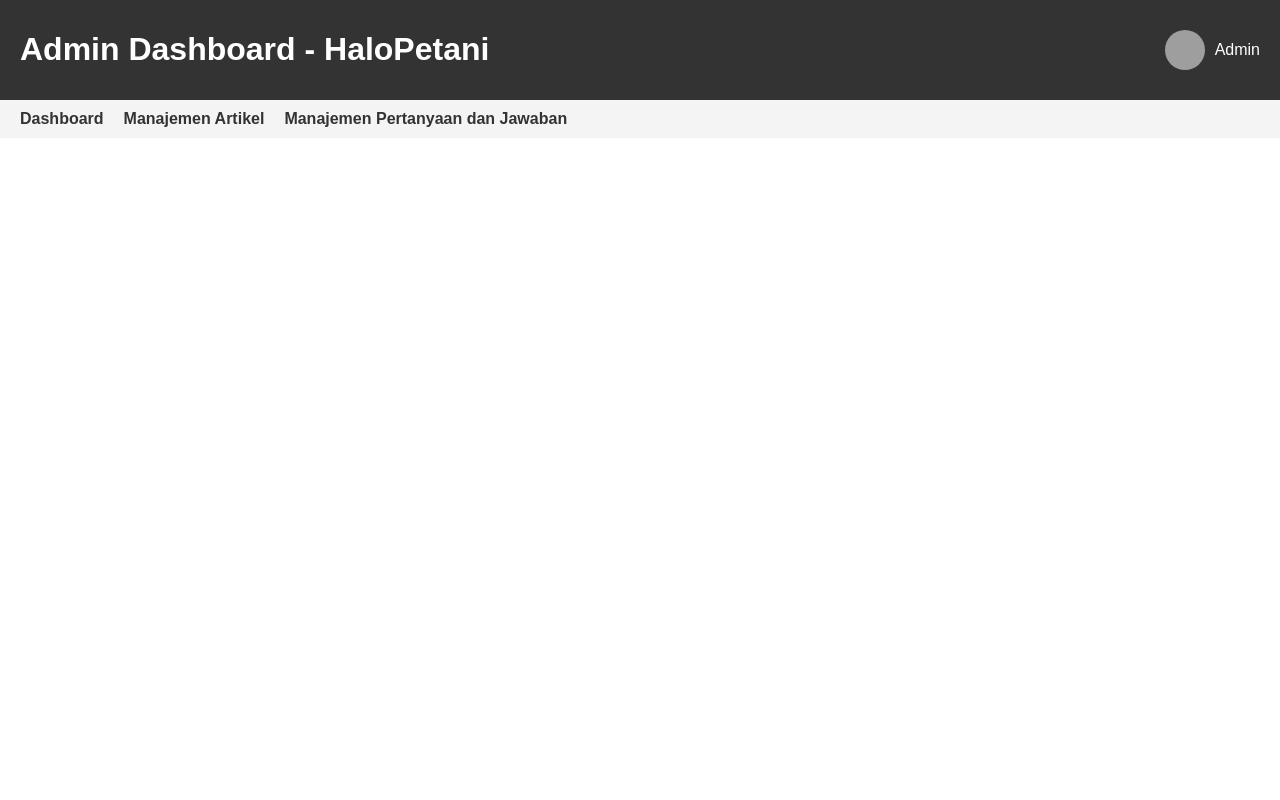
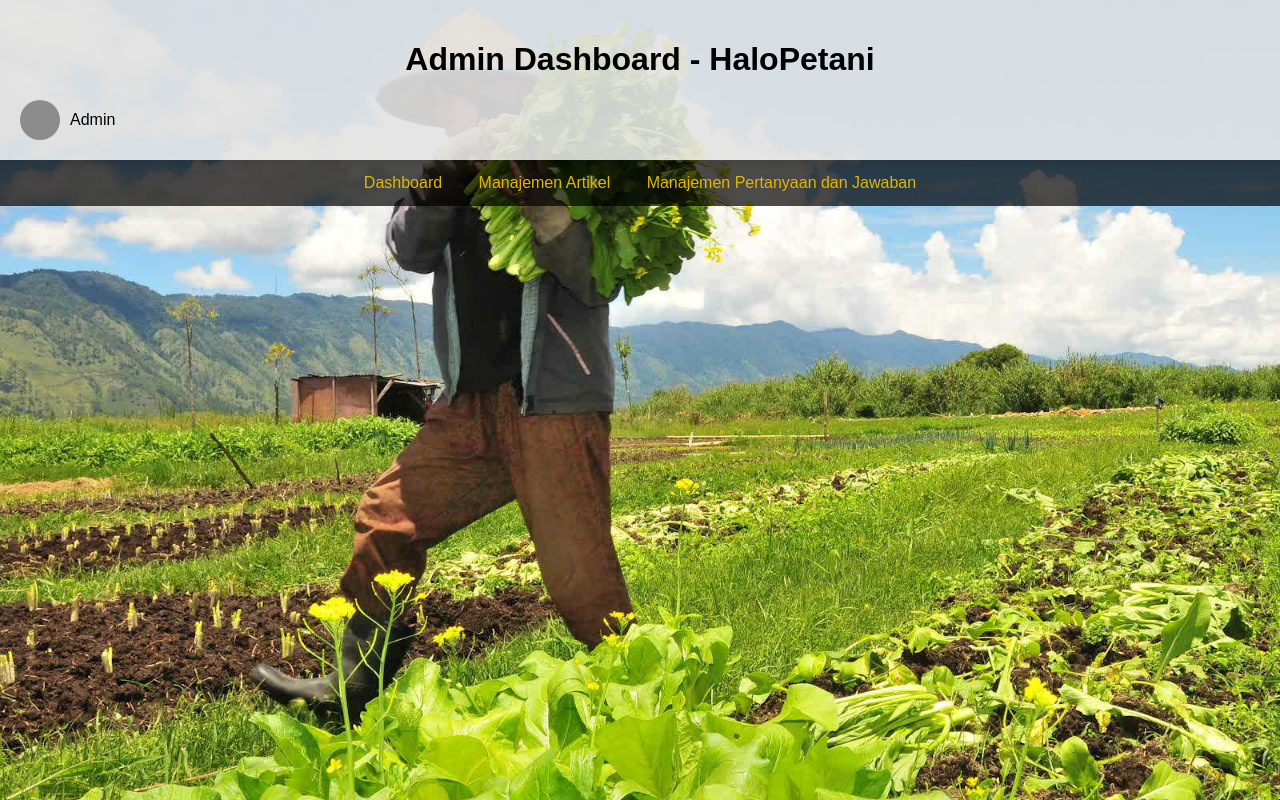
Before and after one commit to AgilHD/HaloPetani, a PHP site: page /adminpage.php in a window 1280 px wide. Run offline with PHP 8.4, Linux system fonts and the light colour scheme; grey boxes are pictures that could not be loaded.

Commit message:
Update adminpage.php

```diff
--- a/haloPetani/adminpage.php
+++ b/haloPetani/adminpage.php
@@ -1,7 +1,6 @@
 <?php
-// Simulasi pengambilan data pengguna dari database HaloPetani
-$nama_pengguna = "John Doe"; // Ganti dengan nama pengguna dari database
-$foto_profil = "foto_profil.jpg"; // Ganti dengan nama foto profil dari database
+$nama_pengguna = "Admin";
+$foto_profil = "foto_profil.jpg";
 ?>
 
 <!DOCTYPE html>
@@ -12,21 +11,28 @@
     <title>Admin Dashboard - HaloPetani</title>
     <style>
         body {
+            margin: 0;
             font-family: Arial, sans-serif;
-            margin: 0;
-            padding: 0;
+            background-image: url('petani1.jpg');
+            background-size: cover;
+            animation: backgroundAnimation 20s infinite alternate;
         }
         .container {
             display: flex;
             flex-direction: column;
             height: 100vh;
         }
+        @keyframes backgroundAnimation {
+            0% { filter: brightness(1); }
+            100% { filter: brightness(0.8); }
+        }
+
         header {
-            background-color: #333;
-            color: #fff;
-            padding: 10px 20px;
-            display: flex;
-            justify-content: space-between;
+            background-color: rgba(255, 255, 255, 0.9);
+            padding: 20px;
+            text-align: center;
+            box-shadow: 0 4px 8px rgba(0, 0, 0, 0.1);
+            animation: fadeIn 2s ease-in-out;
         }
         .profile-section {
             display: flex;
@@ -38,23 +44,51 @@
             border-radius: 50%;
             margin-right: 10px;
         }
-        nav {
-            background-color: #f4f4f4;
-            padding: 10px 20px;
-        }
         nav ul {
             list-style-type: none;
+            padding: 0;
             margin: 0;
-            padding: 0;
-            display: flex;
+            background-color: rgba(0, 0, 0, 0.7);
+            overflow: hidden;
+            text-align: center;
+            animation: slideIn 1s ease-in-out;
         }
+
+        @keyframes slideIn {
+            from { transform: translateY(-100%); }
+            to { transform: translateY(0); }
+        }
+
         nav ul li {
-            margin-right: 20px;
+            display: inline-block;
         }
+
         nav ul li a {
+            display: block;
+            color: #ffcc00;
+            text-align: center;
+            padding: 14px 16px;
             text-decoration: none;
+            transition: background-color 0.3s, color 0.3s;
+        }
+
+        nav ul li a:hover {
+            background-color: rgba(255, 255, 255, 0.3);
             color: #333;
-            font-weight: bold;
+        }
+
+        .menu-section {
+            padding: 20px;
+            text-align: center;
+            background-color: rgba(255, 255, 255, 0.9);
+            box-shadow: 0 4px 8px rgba(0, 0, 0, 0.1);
+            animation: fadeIn 2s ease-in-out;
+            margin: 20px;
+        }
+
+        @keyframes fadeIn {
+            from { opacity: 0; }
+            to { opacity: 1; }
         }
     </style>
 </head>
@@ -74,9 +108,7 @@
                 <li><a href="list-tanaman.php">Manajemen Pertanyaan dan Jawaban</a></li>
             </ul>
         </nav>
-        <!-- Content Area -->
         <div class="content">
-            <!-- Content Goes Here -->
         </div>
     </div>
 </body>
```
